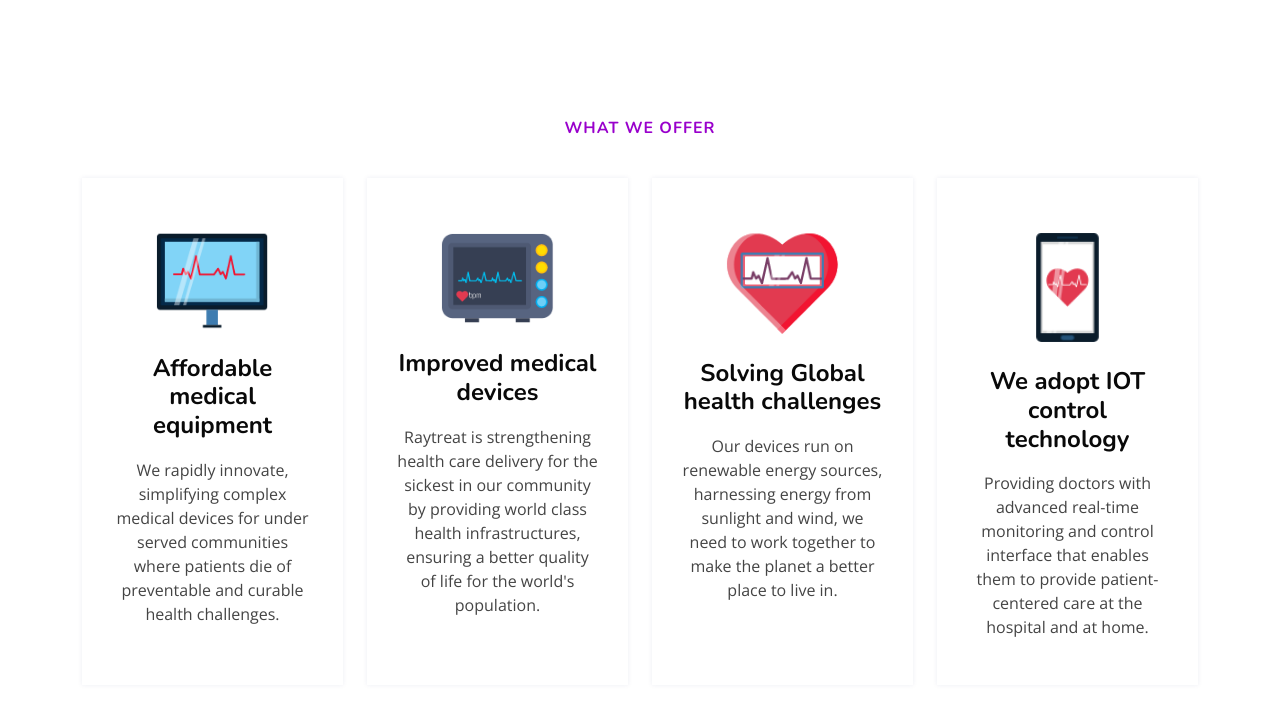
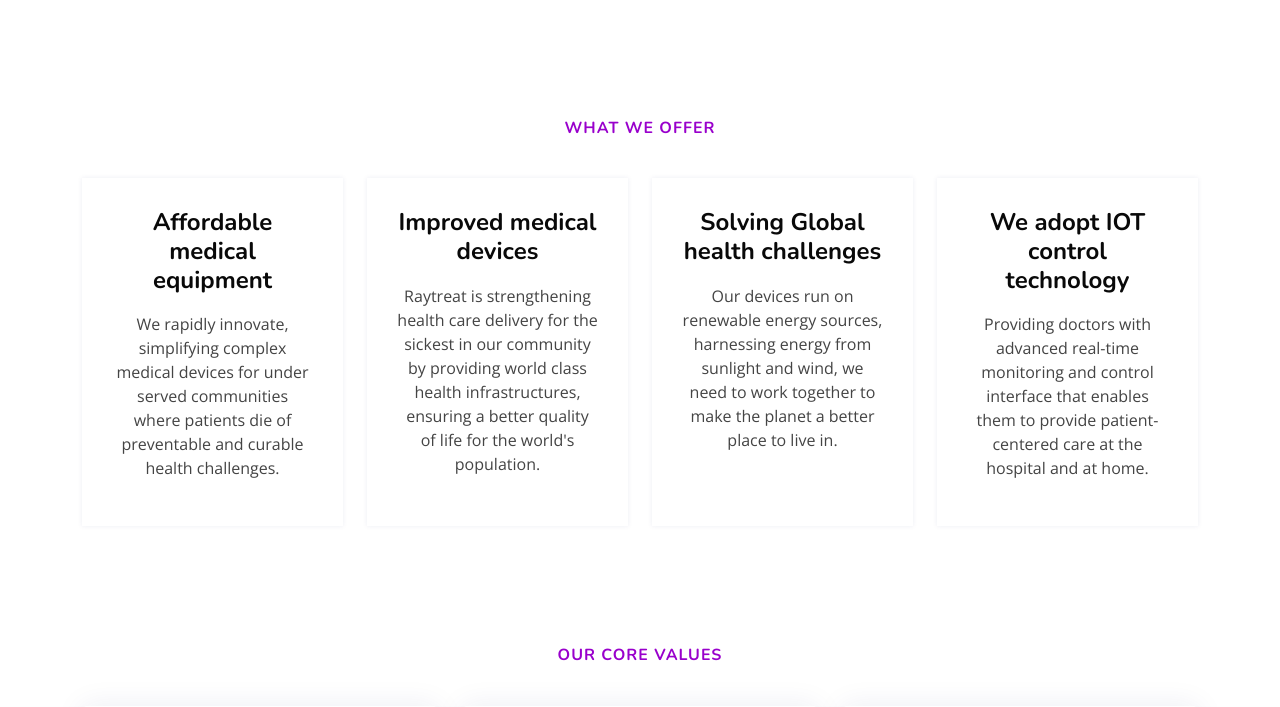
Before and after one commit to Derinsola16/raytreatService, a PHP site: page / in a window 1280 px wide. Shown: the part 1297-2004 px from the top of the page. Run offline with PHP 8.4, Linux system fonts and the light colour scheme; some libraries are stand-ins or nearby versions.

Commit message:
delete image

```diff
--- a/assets/css/style.css
+++ b/assets/css/style.css
@@ -432,6 +432,7 @@ section {
   background: url(../img/hero-bg.png) top center no-repeat rgba(76, 175, 80, 0.1);
   background-size: cover;
   position: relative;
+  opacity: 0.5;
 }
 
 .hero {
@@ -441,6 +442,7 @@ section {
   top: 50%;
   left: 50%;
   transform: translate(-50%, -50%);
+
 }
 
 .hero h1 {
--- a/index.html
+++ b/index.html
@@ -156,7 +156,6 @@
 
           <div class="col-lg-3">
             <div class="box" data-aos="fade-up" data-aos-delay="200">
-              <img src="assets/img/screen.png" class="img-fluid" alt="" style="height:50; width:50">
               <h3>Affordable medical equipment</h3>
               <p>We rapidly innovate, simplifying complex medical devices for under served communities where patients
                 die of preventable and curable health challenges.</p>
@@ -165,7 +164,6 @@
 
           <div class="col-lg-3 mt-4 mt-lg-0">
             <div class="box" data-aos="fade-up" data-aos-delay="400">
-              <img src="assets/img/monitor.png" class="img-fluid" alt="">
               <h3>Improved medical devices</h3>
               <p>Raytreat is strengthening health care delivery for the sickest in our community by providing world
                 class health infrastructures, ensuring a better quality of life for the world's population.</p>
@@ -174,7 +172,6 @@
 
           <div class="col-lg-3 mt-4 mt-lg-0">
             <div class="box" data-aos="fade-up" data-aos-delay="600">
-              <img src="assets/img/heart.png" class="img-fluid" alt="">
               <h3>Solving Global  health challenges</h3>
               <p>Our devices run on renewable energy sources, harnessing energy from sunlight and wind, we need to work together to make the planet a better place to live in.</p>
             </div>
@@ -182,7 +179,6 @@
 
           <div class="col-lg-3 mt-4 mt-lg-0">
             <div class="box" data-aos="fade-up" data-aos-delay="600">
-              <img src="assets/img/Group.png" class="img-fluid" alt="" style="height:50; width:50">
               <h3>We adopt IOT control technology </h3>
               <p>Providing doctors with advanced real-time monitoring and control interface that enables them to provide
                 patient-centered care at the hospital and at home.</p>
```
